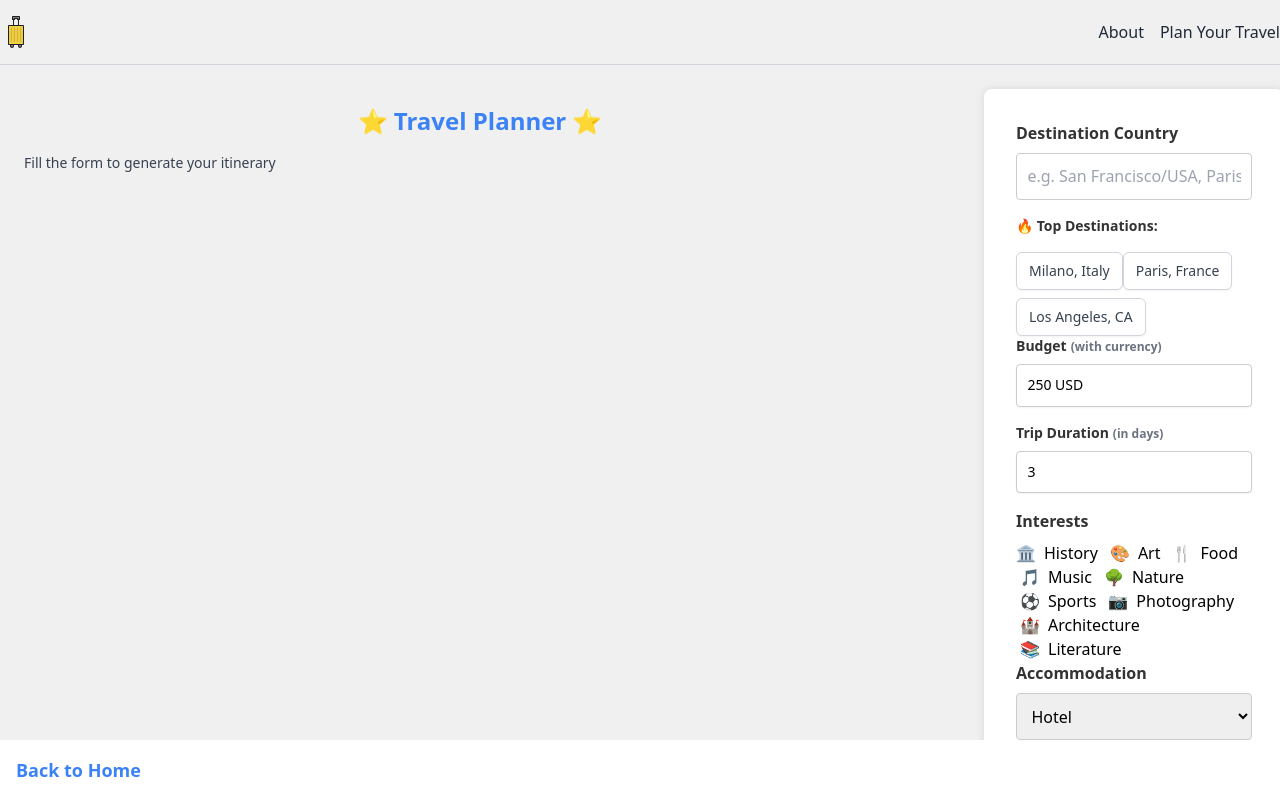
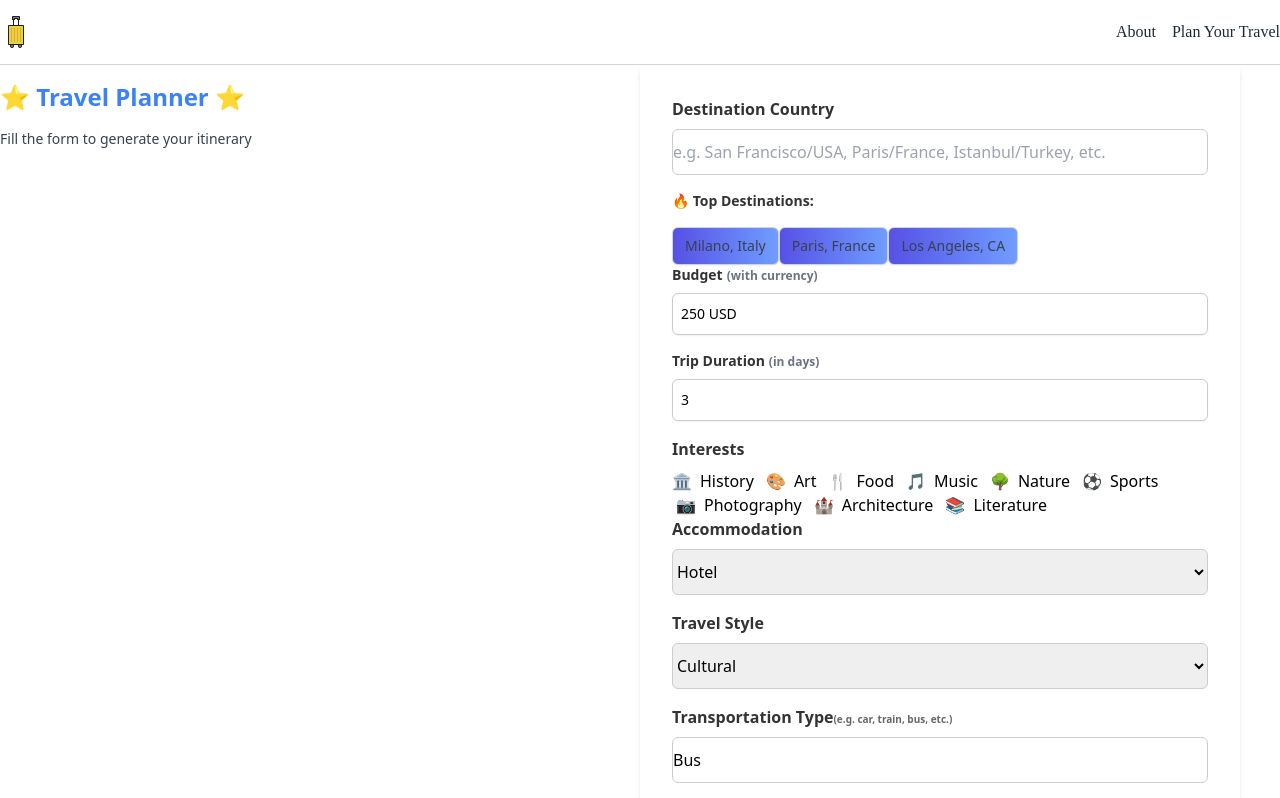
Before and after one commit to santoshtechwiz/travel-ai-web, a React (Create React App) app: page /plan in a window 1280 px wide. Shown: the top 798 px of the page. Built offline with nearby package versions, Linux system fonts and the light colour scheme.

Commit message:
Added google api

```diff
--- a/package.json
+++ b/package.json
@@ -12,6 +12,7 @@
     "postcss-cli": "^11.0.0",
     "react": "^18.2.0",
     "react-dom": "^18.2.0",
+    "react-icons": "^4.12.0",
     "react-markdown": "^8.0.5",
     "react-photo-view": "^1.2.4",
     "react-router-dom": "^6.21.1",
--- a/src/App.css
+++ b/src/App.css
@@ -1,58 +1,87 @@
 /* src/styles/tailwind.css */
-@import 'tailwindcss/base';
-@import 'tailwindcss/components';
-@import 'tailwindcss/utilities';
+@import "tailwindcss/base";
+@import "tailwindcss/components";
+@import "tailwindcss/utilities";
+:root {
+    --primary-dark: #5651e5;
+    --primary-light: #709dff;
+  }
+
+  .icon {
+    color: var(--primary-dark);
+  }
+@layer base {
+  .button {
+    @apply flex bg-red-50 items-center justify-center p-4 text-xs font-semibold
+      leading-none
+      text-black border border-none rounded-md
+       cursor-pointer transition duration-200 ease-in-out bg-white;
+  }
+
+  .button::before {
+    content: "📍";
+    @apply mr-1 left-8 top-8;
+  }
+
+  .button:hover {
+    @apply bg-gray-100 border border-gray-300;
+  }
+  body {
+    @apply font-[Poppins];
+  }
+
+  li {
+    @apply p-4;
+  }
+
+  h1 {
+    @apply text-3xl md:text-4xl font-bold;
+  }
+
+  h2 {
+    @apply text-3xl font-bold;
+  }
+
+  h3 {
+    @apply text-xl font-bold;
+  }
+  button {
+    @apply p-3 border bg-gradient-to-r from-[var(--primary-dark)] to-[var(--primary-light)] text-white rounded-md;
+  }
+  .icon {
+    @apply text-2xl cursor-pointer;
+  }
+
 
  /* Apply styles to the form container */
 .formContainer {
-    min-width: 300px; /* Adjust the maximum width as needed */
-    margin: 0 auto;
-    padding: 2rem;
-    background-color: #fff; /* Set background color */
-    box-shadow: 0 0 10px rgba(0, 0, 0, 0.1); /* Add a subtle box shadow */
-    border-radius: 8px;
-    margin-right: 10px;
+    @apply min-w-[300px] mx-auto p-8 bg-white shadow-md rounded-md mr-10;
   }
 
   /* Style form labels */
   .formContainer label {
-    display: block;
-    margin-bottom: 0.5rem;
-    color: #333; /* Adjust text color */
-    font-weight: bold; /* Add bold font weight */
+    @apply block mb-2 text-[#333] font-bold;
   }
 
   /* Style form inputs */
   .formContainer input,
   .formContainer select {
-    width: 100%;
-    padding: 0.65rem;
-    margin-bottom: 1rem;
-    border: 1px solid #ccc; /* Add a border color */
-    border-radius: 4px;
+    @apply w-full py-2.5 mb-4 border border-[#ccc] rounded-md;
   }
 
   /* Style the Top Destinations label */
   .formContainer label[for="topDestinations"] {
-    display: block;
-    margin-bottom: 0.5rem;
-    color: #333; /* Adjust text color */
-}
-
-/* Style the Top Destinations PinButton */
-.formContainer .row .form-group .PinButton {
-    /* Add styles as needed */
+    @apply block mb-2 text-[#333];
   }
 
   /* Style the Interest options */
   .formContainer label[for="interests"] {
-    margin-bottom: 0.5rem;
+    @apply mb-2;
   }
 
   /* Style the Interest div */
   .formContainer div span {
-    margin-right: 0.5rem;
-    cursor: pointer;
+    @apply mr-2 cursor-pointer;
   }
 
   /* Style the Transportation Type input */
@@ -62,124 +91,35 @@
 
   /* Style the Activity Type select */
   .formContainer select#activityType {
-    height: 100px; /* Adjust the height as needed */
+    @apply h-full; /* Adjust the height as needed */
   }
 
   /* Style the Cuisine Type options */
   .formContainer label[for="cuisineType"] {
-    margin-bottom: 0.5rem;
+    @apply mb-2;
   }
 
   /* Style the Cuisine Type div */
   .formContainer div span {
-    margin-right: 0.5rem;
-    cursor: pointer;
+    @apply mr-2 cursor-pointer;
   }
 
   /* Style the Language options */
   .formContainer label[for="language"] {
-    margin-bottom: 0.5rem;
+    @apply mb-2;
   }
 
   /* Style the Language option */
   .formContainer div option {
-    cursor: pointer;
+    @apply cursor-pointer;
   }
 
   /* Style the GenerateButton */
   .formContainer .GenerateButton {
-    background-color: #9429a0; /* Set background color */
-    color: #fff; /* Set text color */
-    padding: 0.75rem 1.5rem; /* Adjust padding */
-    border: none;
-    border-radius: 4px;
-    cursor: pointer;
-    font-size: 1rem; /* Adjust font size */
+    @apply bg-[#9429a0] text-white py-3 px-6 border-none rounded-md cursor-pointer text-base;
   }
 
   .formContainer .GenerateButton:hover {
-    background-color: #9429a0; /* Change background color on hover */
-}
-/* Style headings */
-h1 {
-    text-align: center;
-    font-size: 2.5rem;
-    font-weight: bold;
-    margin-bottom: 1rem;
-}
-
-h2 {
-    font-size: 2rem;
-    font-weight: bold;
-    margin-top: 1.5rem;
-    margin-bottom: 1rem;
-}
-
-h3 {
-    font-size: 1.75rem;
-    font-weight: bold;
-    margin-top: 1.25rem;
-    margin-bottom: 0.75rem;
-}
-
-h4 {
-    font-size: 1.5rem;
-    font-weight: bold;
-    margin-top: 1rem;
-    margin-bottom: 0.5rem;
-}
-
-h5 {
-    font-size: 1.25rem;
-    font-weight: bold;
-    margin-top: 0.75rem;
-    margin-bottom: 0.25rem;
-}
-
-h6 {
-    font-size: 1rem;
-    font-weight: bold;
-    margin-top: 0.5rem;
-    margin-bottom: 0.25rem;
-}
-
-/* Style paragraphs */
-p {
-    margin-bottom: 1rem;
-    line-height: 1.5;
-}
-
-/* Style lists */
-ul, ol {
-    margin-bottom: 1rem;
-    padding-left: 1.5rem;
-}
-
-/* Style list items */
-li {
-    margin-bottom: 0.5rem;
-}
-
-/* Style the note paragraph */
-.note {
-    color: #666;
-    font-size: 0.875rem;
-    margin-top: 1rem;
-}
-@layer components {
-    .button {
-      @apply flex bg-red-50 items-center justify-center p-4 text-xs font-semibold
-      leading-none
-      text-black border border-none rounded-full
-       cursor-pointer transition duration-200 ease-in-out bg-white;
-    }
-
-    .button::before {
-      content: '📍';
-      @apply mr-1 left-8 top-8;
-    }
-
-    .button:hover {
-      @apply bg-gray-100 border border-gray-300;
+    @apply bg-[#9429a0];
   }
 }
--- a/src/App.jsx
+++ b/src/App.jsx
@@ -5,6 +5,7 @@ import Main from "./Components/Main";
 import Header from "./Components/Header";
 import { Link } from "react-router-dom";
 import HotelPage from "./Components/Hotel";
+import Hero from "./Components/HeroSection";
 
 const defaultValues = {
   destinationCountry: "",
@@ -184,7 +185,7 @@ const AITravelPlanner = () => {
       values.language
     }. `;
     console.log(prompt);
-    fetch("https://travelai-91rf.onrender.com/chat", {
+    fetch("http://localhost:8000/chat", {
       method: "POST",
       headers: {
         "Content-Type": "application/json",
@@ -227,13 +228,13 @@ const AITravelPlanner = () => {
 
   return (
     <>
-     <div className="min-h-screen w-auto flex overflow-hidden flex-col" style={{ backgroundColor: "#f0f0f0" }}>
+      <div className="min-h-screen w-auto flex overflow-hidden flex-col">
         <header>
           <Header></Header>
         </header>
 
-        <div className="flex flex-grow justify-between">
-          <div className="w-3/4 p-6 flex-grow">
+        <div className="flex font-sans">
+          <div className="flex-1 lg:flex-col lg:w-5/12">
             <Main
               loading={loading}
               response={response}
@@ -241,10 +242,11 @@ const AITravelPlanner = () => {
               handleChange={handleLeadChange}
               images={images}
               email={email}
+              cityName={values.destinationCountry}
             />
           </div>
 
-          <div className="w-1/4 p-6">
+          <div className="flex-1 lg:flex-col lg:w-5/12">
             <form className="formContainer" onSubmit={handleSubmit}>
               <label htmlFor="destinationCountry">Destination Country</label>
               <input
@@ -484,13 +486,7 @@ const AITravelPlanner = () => {
             </form>
           </div>
         </div>
-        <div className="fixed bottom-0 w-full bg-white p-4">
-          <div className="container mx-auto">
-            <Link to="/" className="text-lg font-bold text-blue-500">
-              Back to Home
-            </Link>
-          </div>
-        </div>
+
       </div>
     </>
   );
--- a/src/Components/Intro.jsx
+++ b/src/Components/Intro.jsx
@@ -19,7 +19,7 @@ const IntroPage = () => {
     },
     {
       id: 3,
-      image: "https://images.unsplash.com/photo-1590086787339-4c6ec74efb00?q=80&w=1887&auto=format&fit=crop&ixlib=rb-4.0.3&ixid=M3wxMjA3fDB8MHxwaG90by1wYWdlfHx8fGVufDB8fHx8fA%3D%3D",
+      image: "https://plus.unsplash.com/premium_photo-1680964717433-bc078a238170?q=80&w=1935&auto=format&fit=crop&ixlib=rb-4.0.3&ixid=M3wxMjA3fDB8MHxwaG90by1wYWdlfHx8fGVufDB8fHx8fA%3D%3D",
       title: "Generate Your Plan Using AI",
       description: "Experience the future of travel planning with our AI-powered itinerary generator.",
     },
@@ -37,7 +37,7 @@ const IntroPage = () => {
             initial={{ opacity: 0, x: "-100%" }}
             animate={{ opacity: 1, x: 0 }}
             exit={{ opacity: 0, x: "100%" }}
-            transition={{ type: "spring", duration: 1, delay: index * 0.5 }}
+            transition={{ type: "spring", duration: 1, delay: index * 2 }}
           >
             <nav className="bg-white text-blue-500 p-4 w-full fixed top-0">
               <div className="container mx-auto">
--- a/src/Components/Main.jsx
+++ b/src/Components/Main.jsx
@@ -1,7 +1,7 @@
 import ResponseData from "./ResponseData";
 import React from "react";
 
-const Main = ({ loading, response,images }) => {
+const Main = ({ loading, response,images,cityName }) => {
   return (
     <div>
       <h1 className="text-2xl font-bold text-blue-500 my-4">⭐️ Travel Planner ⭐️</h1>
@@ -13,7 +13,7 @@ const Main = ({ loading, response,images }) => {
         {loading ? (
           <p className="text-lg text-blue-500">Loading...</p>
         ) : (
-          response && <ResponseData response={response} images={images} />
+          response && <ResponseData response={response} images={images} cityName={cityName} />
         )}
       </div>
     </div>
--- a/src/Components/ResponseData.jsx
+++ b/src/Components/ResponseData.jsx
@@ -3,7 +3,7 @@ import ReactMarkdown from "react-markdown";
 import ImageList from "./ImageList";
 import HotelPage from "./Hotel";
 
-const ResponseData = ({ response, images }) => {
+const ResponseData = ({ response, images,cityName }) => {
   return (
     <div className=" p-4 rounded-lg shadow-md">
       <h2 className="text-xl font-bold mb-4 text-center">
@@ -11,12 +11,12 @@ const ResponseData = ({ response, images }) => {
       </h2>
       <div className="mb-4">
         <div className="grid grid-col-6">
-        <ImageList images={images} />
+        {/* <ImageList images={images} /> */}
         </div>
         <ReactMarkdown>{response}</ReactMarkdown>
 
       </div>
-      <HotelPage></HotelPage>
+      <HotelPage cityName={cityName}></HotelPage>
       <div className="flex justify-end">
         <button
           className="bg-blue-500 text-white px-4 py-2 rounded hover:bg-blue-600"
```
Also changed, not shown: src/Components/HeroSection.jsx (+40 -54 lines), src/Components/HoteCard.jsx (+41 -19 lines), src/Components/Hotel.jsx (+5 -6 lines), src/index.jsx (+5 -6 lines), 2 other files (tests, documents, lock files or other folders). Lines whose indentation alone changed are shown as unchanged.
